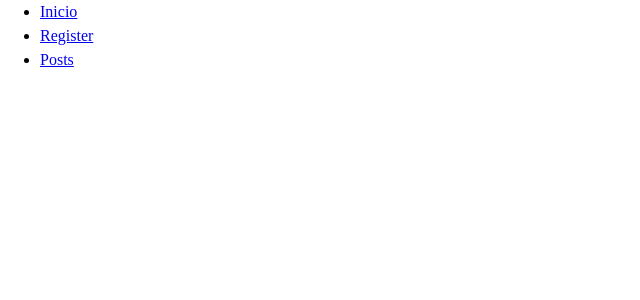
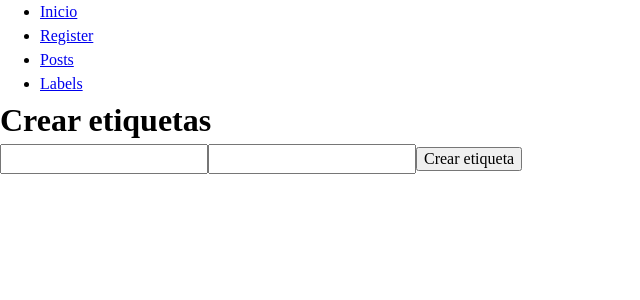
Before and after one commit to DavitBoo/blog-dashboard, a React (Vite) app: page /labels in a window 1280 px wide. Shown: the top 300 px of the page, without its empty margins (0-640 px from the left). Built offline with nearby package versions, Linux system fonts and the light colour scheme.

Commit message:
create label component

```diff
--- a/src/App.jsx
+++ b/src/App.jsx
@@ -1,3 +1,4 @@
+import CreateLabels from "./Components/CreateLabels";
 import GetPosts from "./Components/GetPosts";
 import NewPost from "./Components/NewPost";
 import Register from "./Components/Register";
@@ -21,12 +22,16 @@ function App() {
             <li>
               <Link to={`posts`}>Posts</Link>
             </li>
+            <li>
+              <Link to={`labels`}>Labels</Link>
+            </li>
           </ul>
         </nav>
         <GlobalStyle />
         <Routes>
           <Route path="/register" element={<Register />} />
           <Route path="/posts" element={<GetPosts />} />
+          <Route path="/labels" element={<CreateLabels />} />
           <Route path="/" element={<NewPost />} />
           <Route path="/posts/:id" element={<SinglePost />} />
         </Routes>
--- /dev/null
+++ b/src/Components/CreateLabels.jsx
@@ -0,0 +1,49 @@
+import React, { useState } from 'react'
+
+export default function CreateLabels() {
+    const [label, setLabel] = useState("")
+    const [description, setDescription] = useState("")
+
+    const onLabelChange = (e) => {
+        setLabel(e.target.label)
+    }
+    const onDescriptionChange = (e) => {
+        setDescription(e.target.description)
+    }
+
+    const handleSubmit = async(e) => {
+        e.prevent.default();
+
+        const data = {
+            label,
+            description
+        }
+
+        try {
+            const response = await fetch('https://my-blog-api-14aq.onrender.com/api/label', {
+                method: "POST",
+                headers: { "Content-Type": "application/json" }, // Set the content type to JSON
+                body: JSON.stringify(data),
+              });
+              if (response.ok) {
+                console.log("Label created successfully");
+                // Optionally, redirect or show a success message
+              } else {
+                console.error("Failed to create label");
+              }
+            } catch (error) {
+              console.error("Error creating label:", error);
+            }
+          };
+
+  return (
+    <div>
+        <h1>Crear etiquetas</h1>
+        <form action="" onSubmit={handleSubmit}>
+            <input type="text"  value={label} onChange={onLabelChange}/>
+            <input type="text" value={description} onChange={onDescriptionChange} />
+            <input type="submit" value="Crear etiqueta" />
+        </form>
+    </div>
+  )
+}
```
